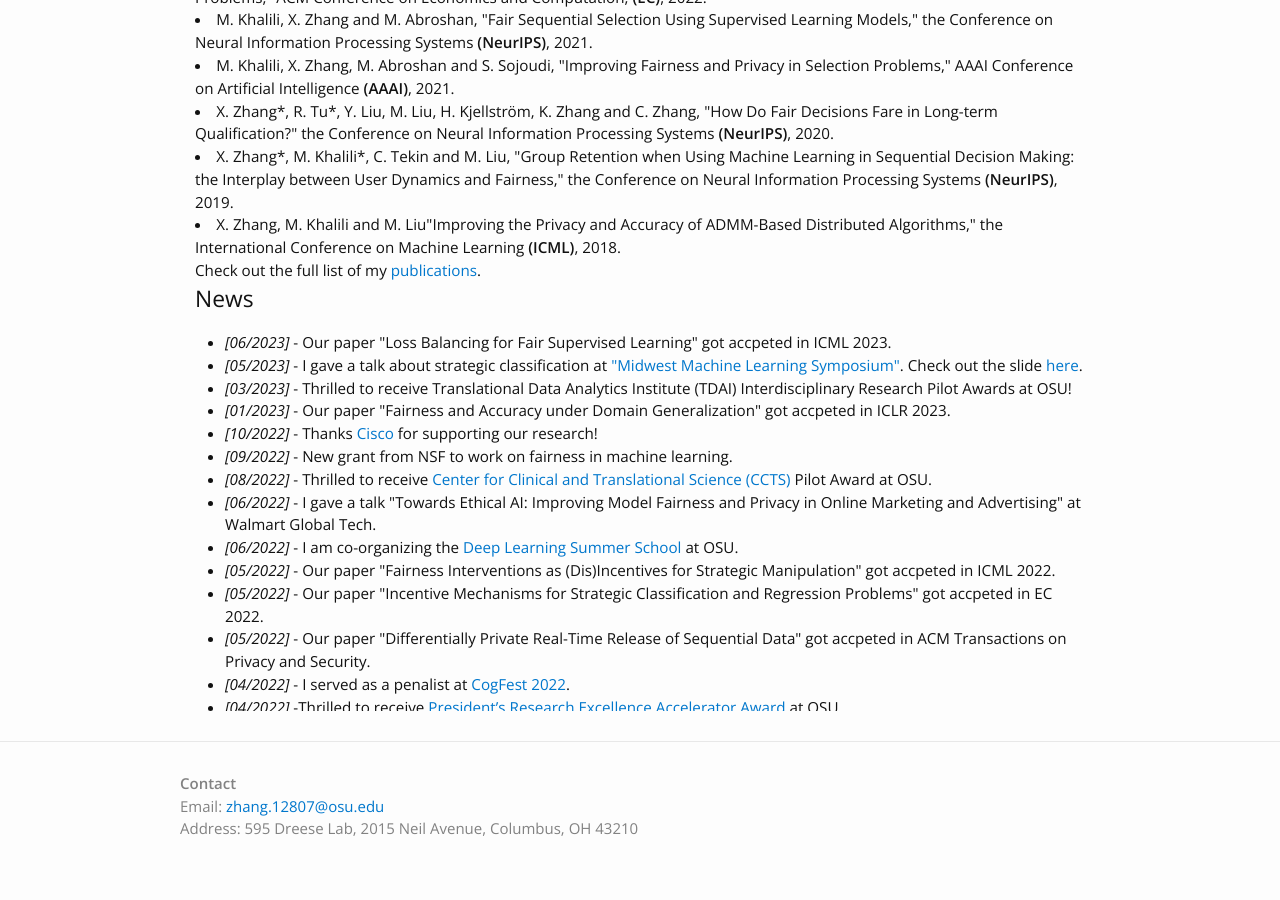
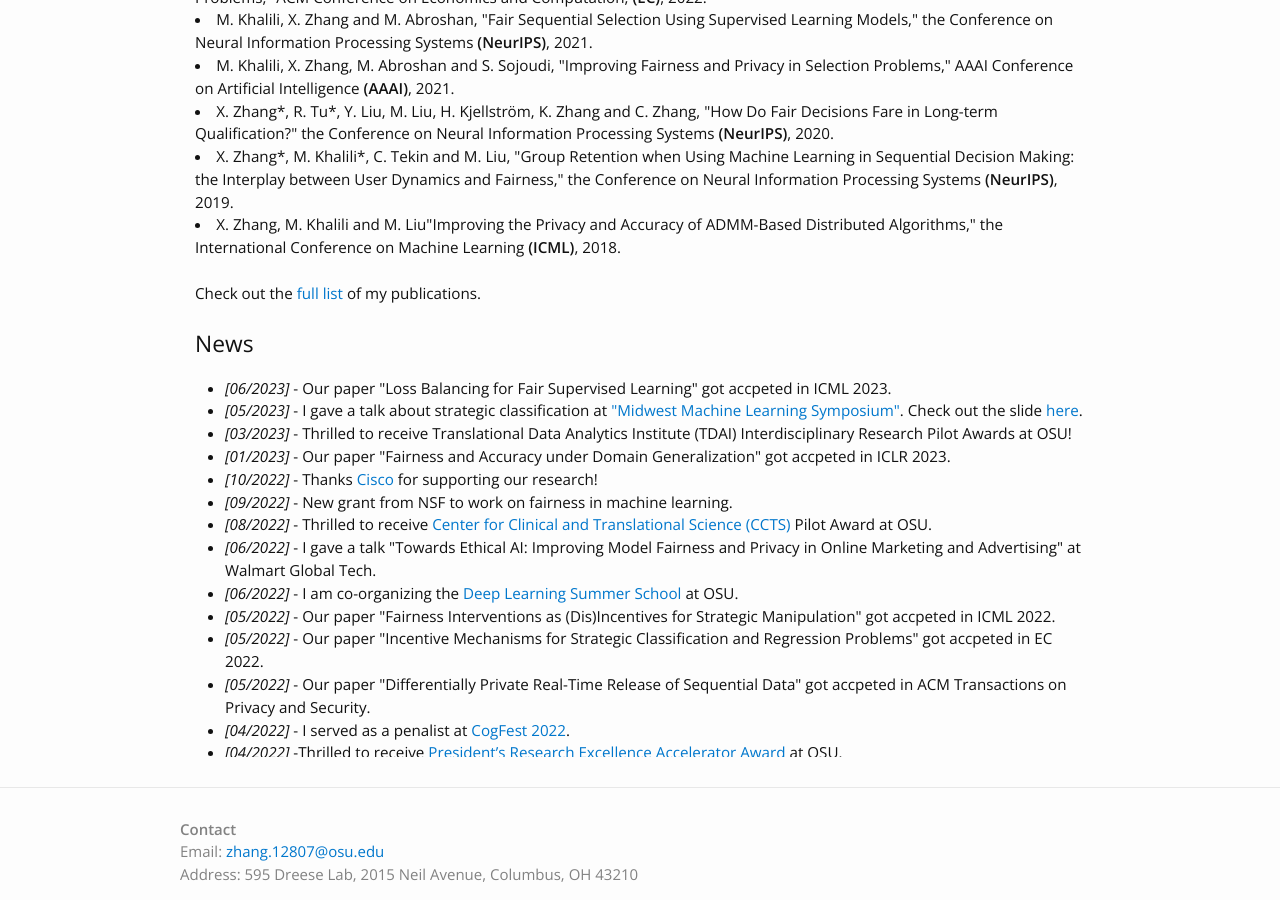
Before and after one commit to xueruzhang/xueruzhang.github.io, a Jekyll site: the page built from index.html, in a window 1280 px wide and 900 px high, scrolled down 763 px. Built offline with Jekyll 4.4.1, drawn with Linux system fonts in a browser that asks for light colours.

Commit message:
updates on June2023

```diff
--- a/index.html
+++ b/index.html
@@ -48,10 +48,11 @@ border-radius:50% 50% 50% 50%;
 <li> X. Zhang*, M. Khalili*, C. Tekin and M. Liu, "Group Retention when Using Machine Learning in Sequential Decision Making: the Interplay between User Dynamics and Fairness," the Conference on Neural Information Processing Systems <b>(NeurIPS)</b>, 2019.</li>
 <li> X. Zhang, M. Khalili and M. Liu"Improving the Privacy and Accuracy of ADMM-Based Distributed Algorithms," the International Conference on Machine Learning <b>(ICML)</b>, 2018.</li>
 
-Check out the full list of my <a href="/publication/">publications</a>.
+<br>
+Check out the <a href="/publication/">full list</a> of my publications.
 
 
-
+<br>
 <br>
 <h2>News</h2>
 <div class="updates" style="height: 25em; overflow-y: scroll;">
```
